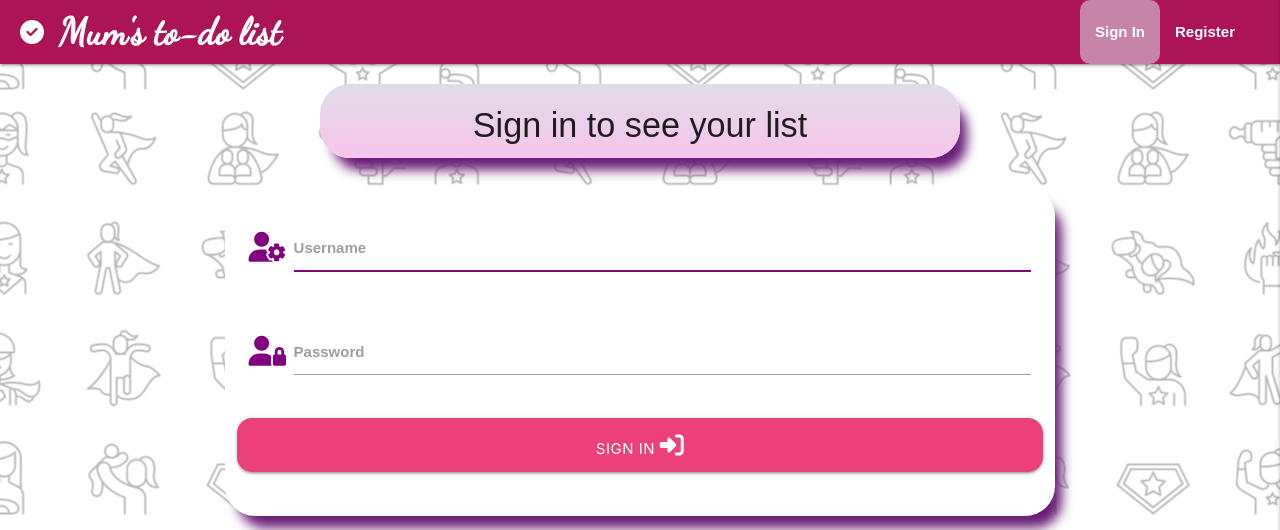
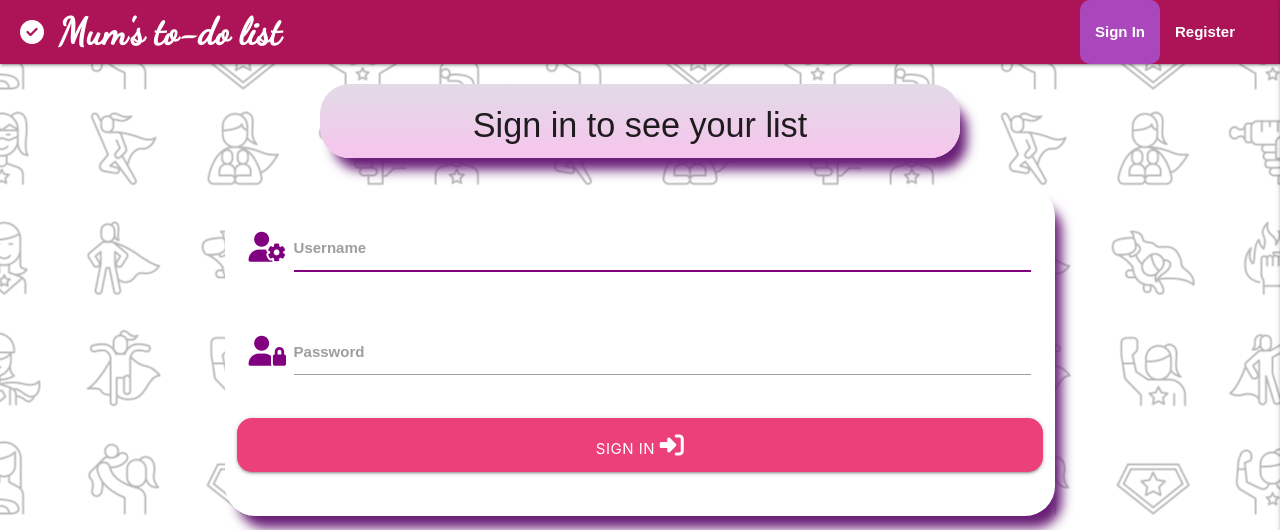
Before and after one commit to AgyLuczak/MUM-S-TO-DO-LIST, a Flask app: page /signin in a window 1280 px wide. Shown: the top 530 px of the page. Run offline with Flask 3, Linux system fonts and the light colour scheme; some libraries are stand-ins or nearby versions; some web fonts are replaced.

Commit message:
Change colors for hover effects in the nav links

```diff
--- a/static/css/style.css
+++ b/static/css/style.css
@@ -64,7 +64,7 @@ nav .brand-logo {
 }
 
 .menu-item.active {
-    background-color: #c784a9;
+    background-color: #ab47bc;
     border-radius: 10px;
 }
 
```
